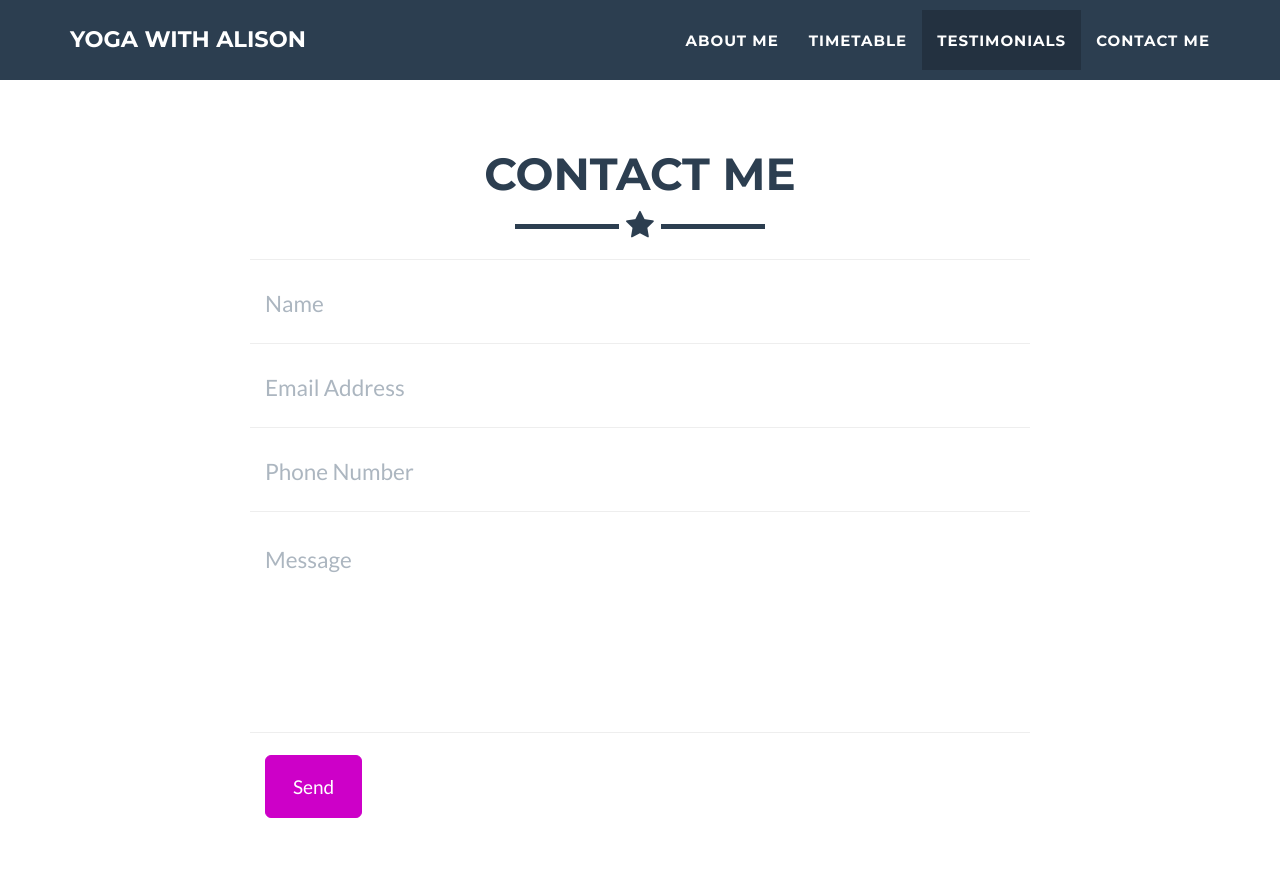
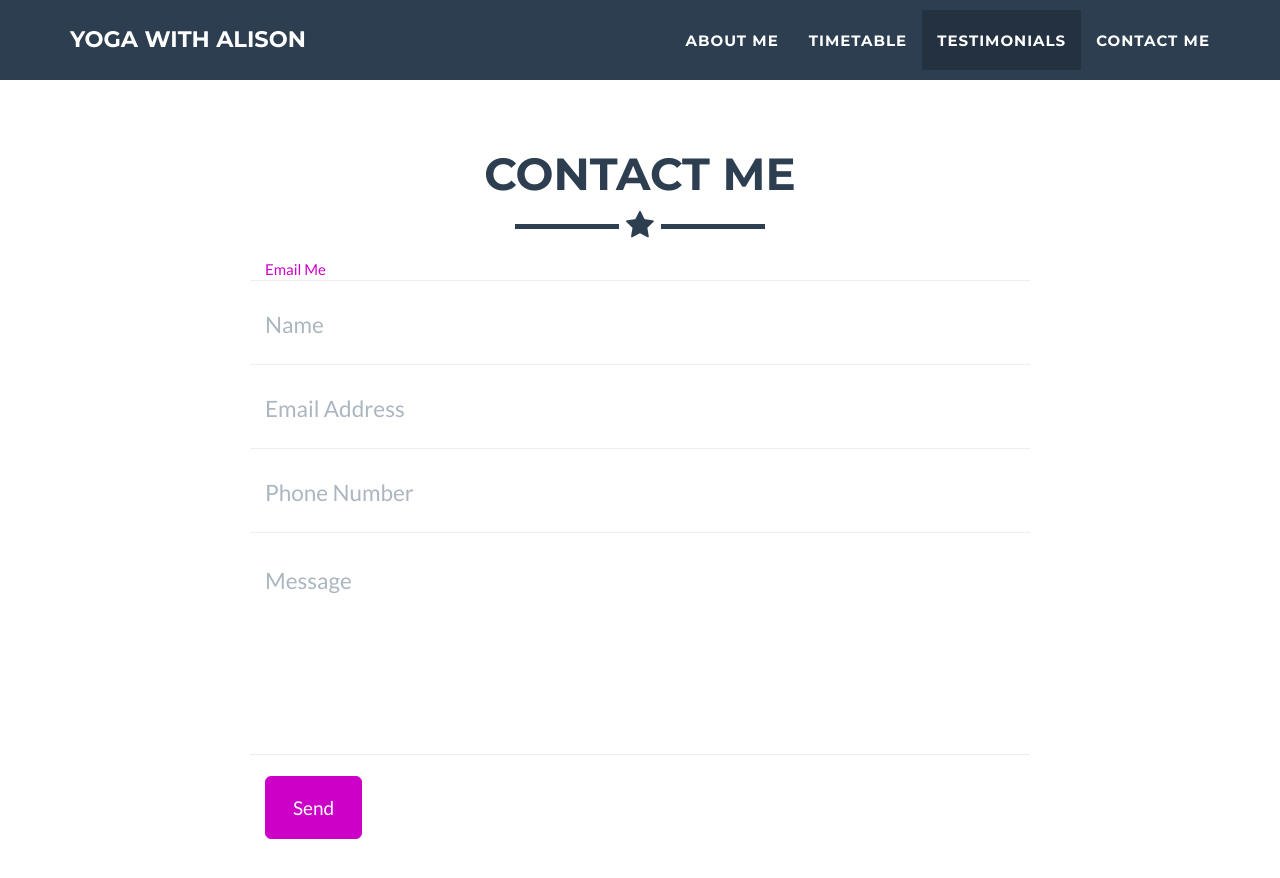
Before and after one commit to YogaWithAlison/yogawithalison.github.io, a Jekyll site: the page built from _posts/2014-07-18-project-1.markdown, in a window 1280 px wide and 900 px high, scrolled down 3152 px. Shown: the top 878 px of the window. Built offline with Jekyll 4.4.1, drawn with Linux system fonts in a browser that asks for light colours.

Commit message:
add email

```diff
--- a/_includes/contact.html
+++ b/_includes/contact.html
@@ -9,6 +9,7 @@
             </div>
             <div class="row">
                 <div class="col-lg-8 col-lg-offset-2">
+                 <a href="mailto:yogawithalison1@gmail.com"> Email Me</a>
                     <!-- To configure the contact form email address, go to mail/contact_me.php and update the email address in the PHP file on line 19. -->
                     <!-- The form should work on most web servers, but if the form is not working you may need to configure your web server differently. -->
                     <form name="sentMessage" id="contactForm" novalidate>
```
